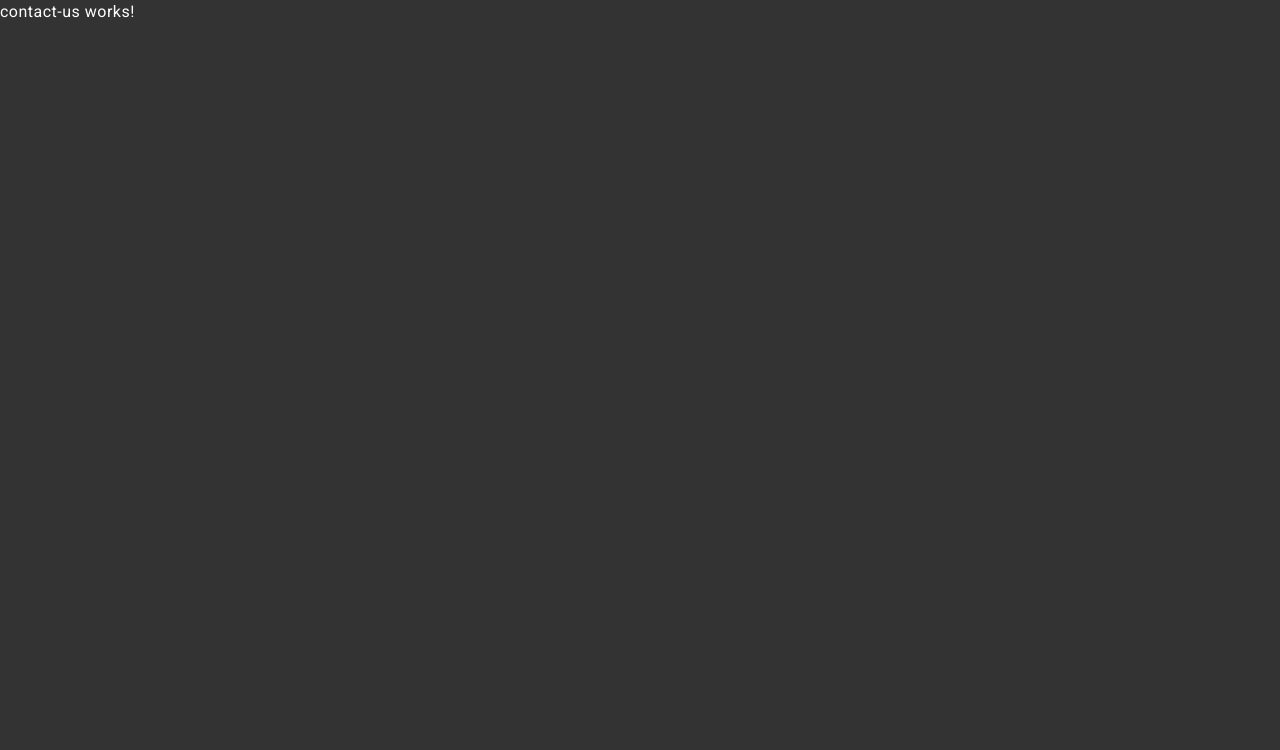
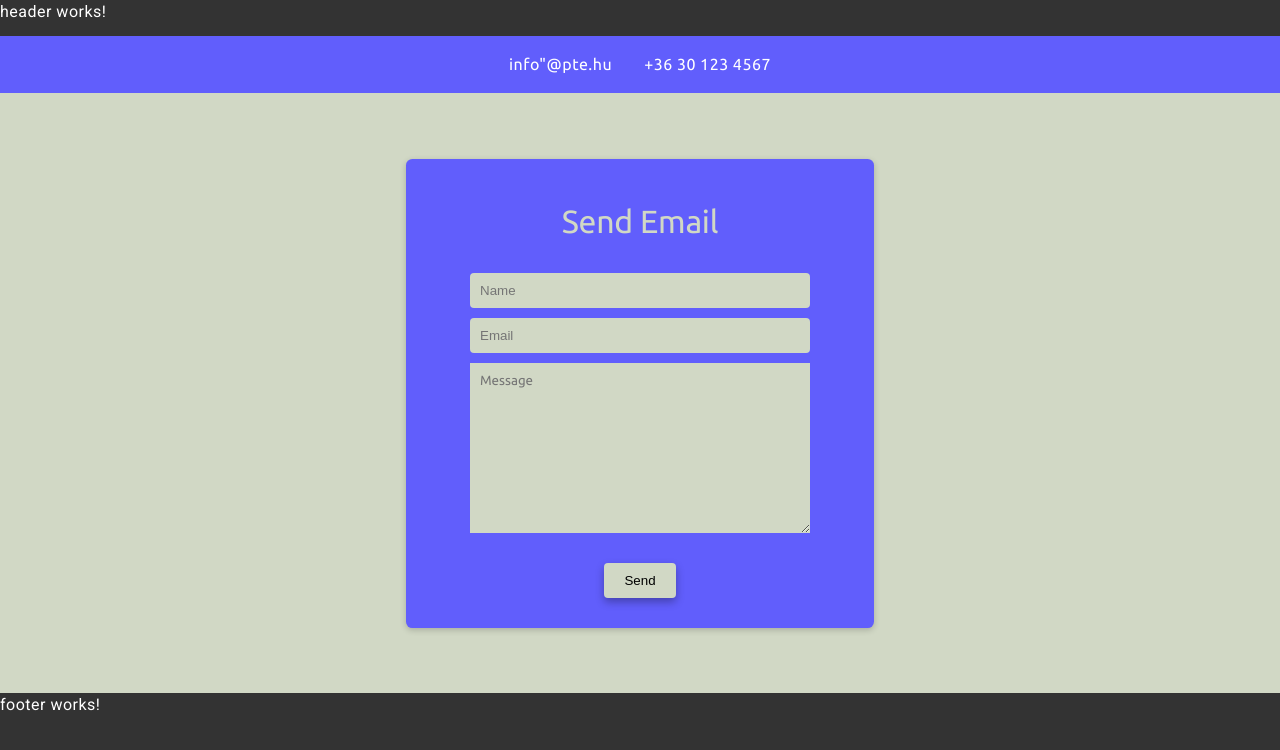
Before and after one commit to Pecs-SDT-2024/pecs-sdt24-front, an Angular app: page /contact-us in a window 1280 px wide. Shown: the top 750 px of the page. Built offline with nearby package versions, Linux system fonts and the light colour scheme.

Commit message:
feat: added contact-us component

```diff
--- a/src/app/layout/contact-us/contact-us.component.css
+++ b/src/app/layout/contact-us/contact-us.component.css
@@ -0,0 +1,107 @@
+.form-div {
+    display: flex;
+    justify-content: center;
+    align-items: center;
+    height: calc(100vh - 200px); /* Adjust height to fit the new content */
+    background-color: #D1D8C5;
+}
+
+.the-form-container {
+    background-color: #615EFC;
+    border-radius: 8px;
+    box-shadow: 0 2px 6px rgba(0, 0, 0, 0.2);
+    padding: 30px;
+    border-radius: 0.4rem;
+    padding-right: 4rem;
+    padding-left: 4rem;
+}
+
+.the-form {
+    max-width: 400px;
+    margin: 0 auto;
+}
+
+.title-div {
+    text-align: center;
+    margin-bottom: 20px;
+}
+
+.form-title {
+    color: #333;
+    font-size: 2rem;
+    color: #D1D8C5;
+    font-family: 'Ubuntu', sans-serif;
+}
+
+.contact-form {
+    display: grid;
+    grid-gap: 10px;
+}
+
+.form-control {
+    width: 20rem;
+    padding: 10px;
+    border-radius: 4px;
+    border: none;
+    background-color: #D1D8C5;
+    outline: none;
+    color: #fff;
+}
+
+textarea {
+    height: 150px;
+    resize: vertical;
+    background-color: #D1D8C5;
+    outline: none;
+    color: #fff;
+    border: none;
+    font-family: 'Ubuntu', sans-serif;
+    padding: 10px;
+}
+
+.submit-div {
+    text-align: center;
+    margin-top: 20px;
+}
+
+.submit {
+    background-color: #333;
+    color: black;
+    padding: 10px 20px;
+    border-radius: 4px;
+    border: none;
+    cursor: pointer;
+    background-color: #D1D8C5;
+    box-shadow: 0 4px 8px 0 rgba(0, 0, 0, 0.3);
+}
+
+.submit:hover {
+    background-color: #7E8EF1;
+}
+
+.contact-details {
+    display: flex;
+    justify-content: center;
+    gap: 2rem;
+    padding: 1rem;
+    background-color: #615EFC;
+    color: #fff;
+}
+
+.contact-link {
+    color: #fff;
+    text-decoration: none;
+    font-size: 1rem;
+    font-family: 'Ubuntu', sans-serif;
+}
+
+.contact-link:hover {
+    text-decoration: underline;
+}
+
+@media (max-width: 768px) {
+    .contact-details {
+        flex-direction: column;
+        align-items: center;
+    }
+}
--- a/src/app/layout/contact-us/contact-us.component.html
+++ b/src/app/layout/contact-us/contact-us.component.html
@@ -1 +1,28 @@
-<p>contact-us works!</p>
+<app-header></app-header>
+
+<div class="contact-details">
+  <div class="contact-email">
+    <a href="mailto:info@pte.hu" class="contact-link">info"&#64;pte.hu</a>
+  </div>
+  <div class="contact-phone">
+    <a href="tel:+36301234567" class="contact-link">+36 30 123 4567</a>
+  </div>
+</div>
+
+<div class="form-div">
+  <div class="the-form-container">
+    <div class="the-form">
+      <div class="title-div">
+        <h1 class="form-title">Send Email</h1>
+      </div>
+      <form class="contact-form" id="my-contact-form" (ngSubmit)="sendEmail()">
+        <input type="text" id="sender-name" name="name" class="form-control" placeholder="Name" required>
+        <input type="email" id="sender-email" name="email" class="form-control" placeholder="Email" required>
+        <textarea name="text" id="sender-text" placeholder="Message" required></textarea>
+        <div class="submit-div"><button class="submit" type="submit">Send</button></div>
+      </form>
+    </div>
+  </div>
+</div>
+
+<app-footer></app-footer>
--- a/src/app/layout/contact-us/contact-us.component.ts
+++ b/src/app/layout/contact-us/contact-us.component.ts
@@ -1,10 +1,25 @@
 import { Component } from '@angular/core';
+import emailjs from 'emailjs-com';
 
 @Component({
   selector: 'app-contact-us',
   templateUrl: './contact-us.component.html',
-  styleUrl: './contact-us.component.css'
+  styleUrls: ['./contact-us.component.css']
 })
 export class ContactUsComponent {
+  sendEmail() {
+    const form = document.getElementById('my-contact-form') as HTMLFormElement;
+    emailjs.sendForm('service_yylekov', 'template_bbemuaq', form, 'B-hHq1CL19BH-zPlI')
+      .then((response) => {
+        console.log('Email sent successfully!', response.status, response.text);
+        //send success message
+        alert('Email sent!');
+        form.reset(); // Reset the form input fields
 
+      }, (error) => {
+        console.error('Email sending failed:', error);
+        //send error message
+        alert('Failed to send email. Please try again later.');
+      });
+  }
 }
```
Also changed, not shown: 1 other file (tests, documents, lock files or other folders).
